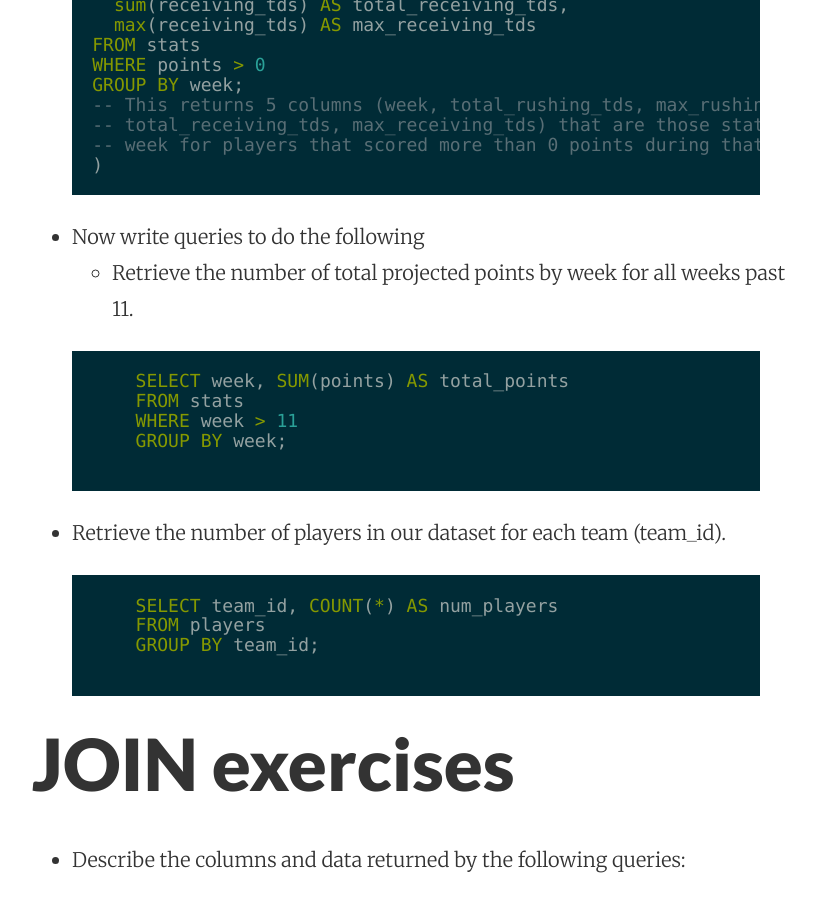
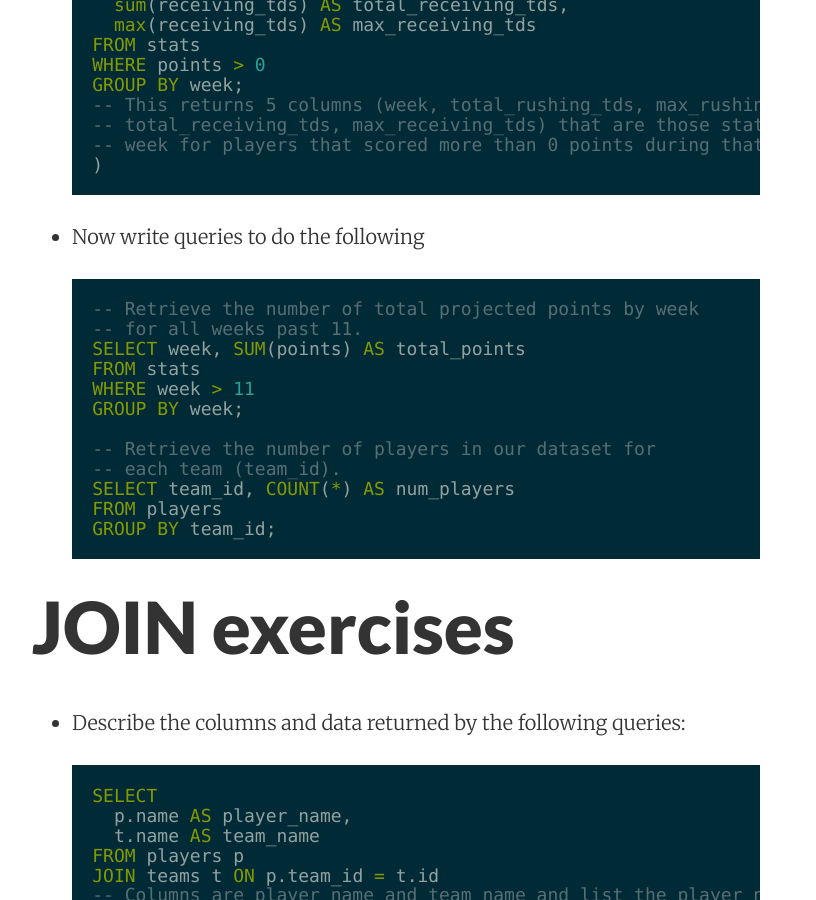
Before and after one commit to dangoldin/mysql-class, a Jekyll site: the page built from session3/solutions3.md, in a window 1280 px wide and 900 px high, scrolled down 813 px. Shown: the whole window, without its empty margins (224-1040 px from the left). Built offline with Jekyll 4.4.1, drawn with Linux system fonts in a browser that asks for light colours.

Commit message:
Minor tweaks

```diff
--- a/session3/solutions3.md
+++ b/session3/solutions3.md
@@ -43,19 +43,20 @@ GROUP BY week;
 {% endhighlight %}
 
 - Now write queries to do the following
-  * Retrieve the number of total projected points by week for all weeks past 11.
-  {% highlight sql %}
-    SELECT week, SUM(points) AS total_points
-    FROM stats
-    WHERE week > 11
-    GROUP BY week;
-  {% endhighlight %}
-  * Retrieve the number of players in our dataset for each team (team_id).
-  {% highlight sql %}
-    SELECT team_id, COUNT(*) AS num_players
-    FROM players
-    GROUP BY team_id;
-  {% endhighlight %}
+{% highlight sql %}
+-- Retrieve the number of total projected points by week
+-- for all weeks past 11.
+SELECT week, SUM(points) AS total_points
+FROM stats
+WHERE week > 11
+GROUP BY week;
+
+-- Retrieve the number of players in our dataset for
+-- each team (team_id).
+SELECT team_id, COUNT(*) AS num_players
+FROM players
+GROUP BY team_id;
+{% endhighlight %}
 
 # JOIN exercises
 
```
